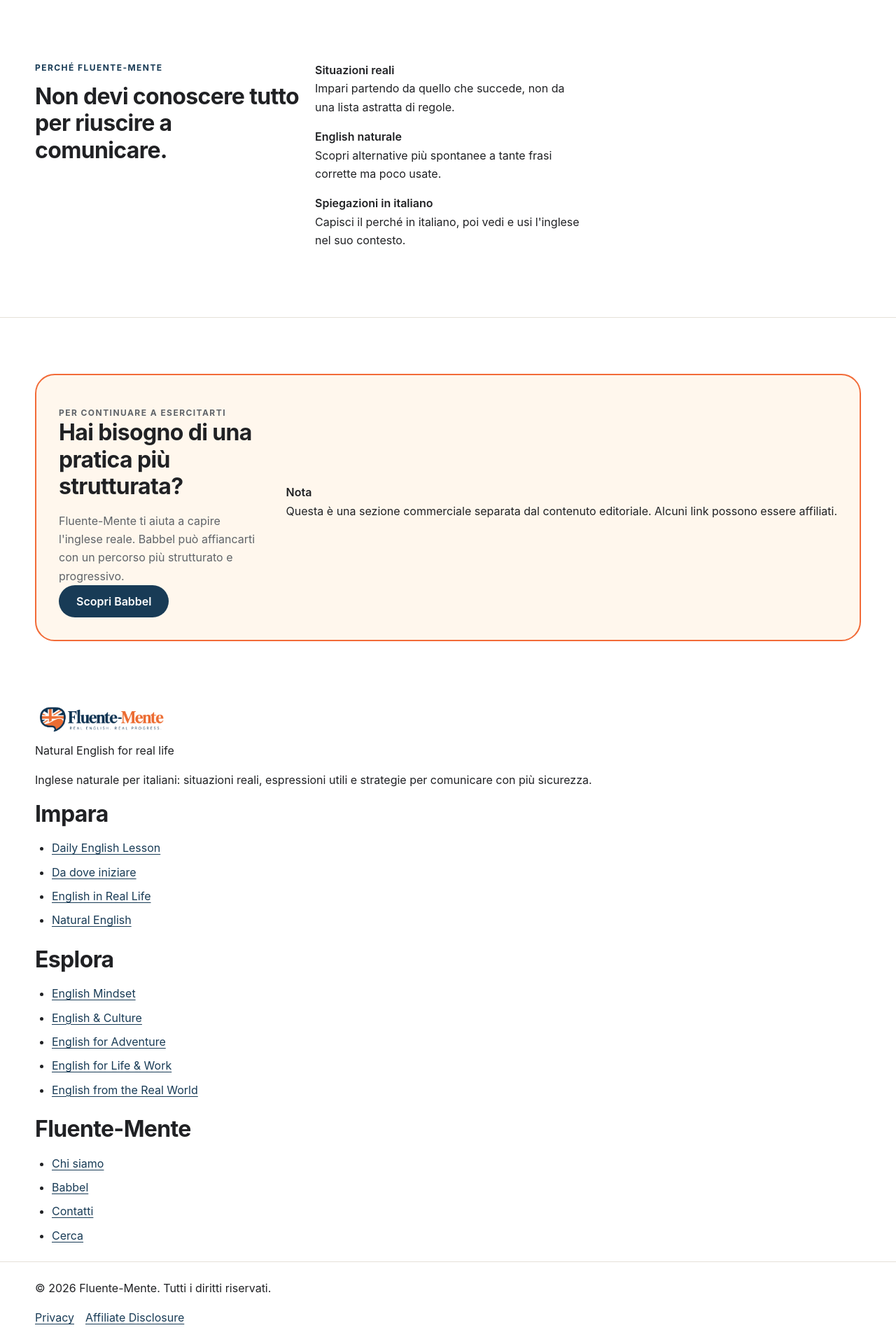
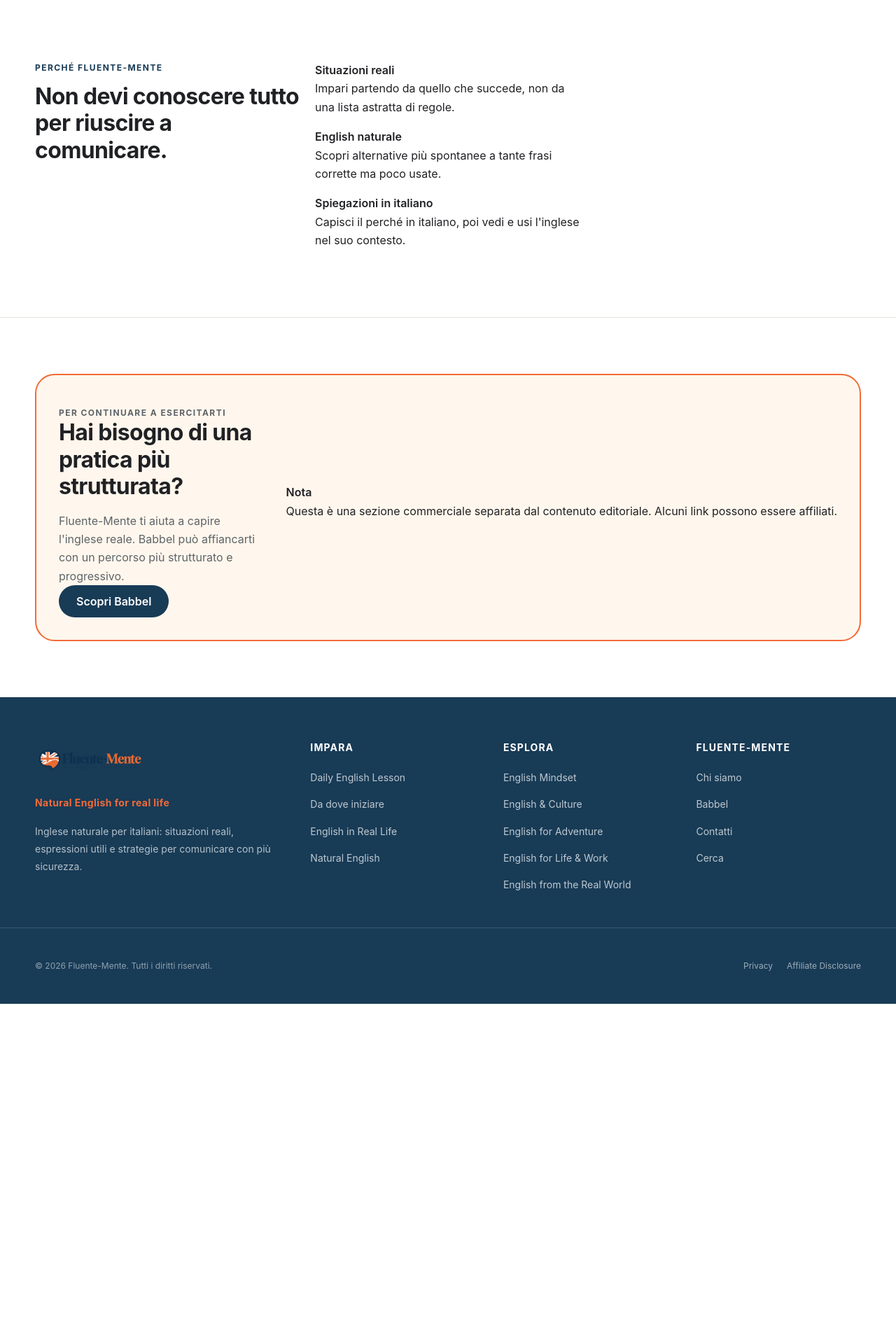
Before and after one commit to Nausica-20/Fluente-Mente, a Jekyll site: the page built from index.md, in a window 1280 px wide. Shown: the part 1898-3818 px from the top of the page at 70% size. Built offline with Jekyll 4.4.1, drawn with Linux system fonts in a browser that asks for light colours; after the commit the page ends 3332 px from its top, so only the background shows below that.

Commit message:
Add 'footer' to the list of CSS classes

```diff
--- a/assets/css/main.scss
+++ b/assets/css/main.scss
@@ -11,4 +11,5 @@
   "cards",
   "cta",
   "search",
+  "footer",
   "responsive";
```
